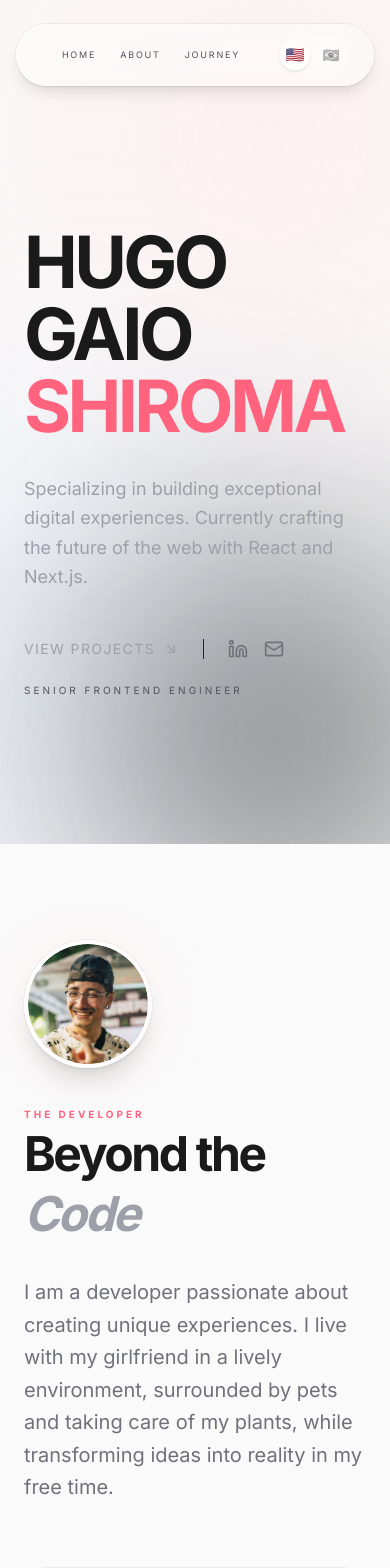
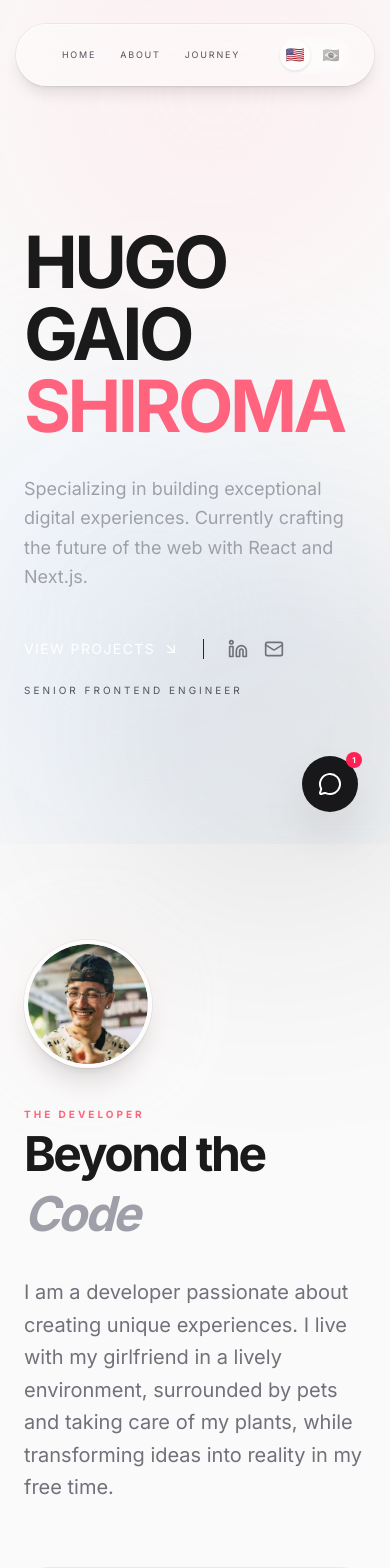
Before and after one commit to hugoshiroma/portfolio-shiroma, a Next.js app: page / in a window 390 px wide. Shown: the top 1568 px of the page. Built offline with nearby package versions, Linux system fonts and the light colour scheme.

Commit message:
fix: Fix render laziness on mobile

```diff
--- a/src/app/globals.css
+++ b/src/app/globals.css
@@ -9,10 +9,15 @@
 }
 
 @layer base {
+  html,
+  body {
+    max-width: 100vw;
+    overflow-x: hidden;
+  }
+
   body {
     background-color: var(--color-background);
     color: var(--color-foreground);
-    overflow-x: hidden;
     font-feature-settings: "ss01", "ss02", "cv01", "cv02", "cv03";
   }
 }
--- a/src/app/layout.tsx
+++ b/src/app/layout.tsx
@@ -3,6 +3,7 @@ import { Inter } from "next/font/google";
 import "./globals.css";
 import SmoothScroll from "@/components/Layout/SmoothScroll";
 import Navbar from "@/components/Layout/Navbar";
+import FloatingContact from "@/components/Layout/FloatingContact";
 import CustomCursor from "@/components/Layout/CustomCursor";
 import Preloader from "@/components/Layout/Preloader";
 import AbstractBackground from "@/components/Layout/AbstractBackground";
@@ -31,6 +32,7 @@ export default function RootLayout({
             <div className="flex min-h-screen flex-col">
               <Navbar />
               <main className="flex-grow">{children}</main>
+              <FloatingContact />
             </div>
           </SmoothScroll>
         </I18nProvider>
--- a/src/components/Layout/AbstractBackground.tsx
+++ b/src/components/Layout/AbstractBackground.tsx
@@ -5,7 +5,7 @@ import { motion } from 'framer-motion';
 export default function AbstractBackground() {
   return (
     <div className="fixed inset-0 -z-10 overflow-hidden pointer-events-none">
-      {/* Rose Blob */}
+      {/* Rose Blob - Optimized for GPU */}
       <motion.div
         animate={{
           x: [0, 40, -20, 0],
@@ -13,14 +13,18 @@ export default function AbstractBackground() {
           scale: [1, 1.1, 0.9, 1],
         }}
         transition={{
-          duration: 20,
+          duration: 25, // Slowed down for better smoothness
           repeat: Infinity,
           ease: 'linear',
         }}
-        className="absolute -top-[10%] -left-[5%] h-[500px] w-[500px] rounded-full bg-rose-100/40 blur-[120px]"
+        className="absolute -top-[10%] -left-[5%] h-[400px] w-[400px] md:h-[500px] md:w-[500px] rounded-full bg-rose-100/40 blur-[80px] md:blur-[120px]"
+        style={{
+          willChange: 'transform, opacity',
+          transform: 'translateZ(0)', // Hardware Acceleration
+        }}
       />
 
-      {/* Blue Blob */}
+      {/* Blue Blob - Optimized for GPU */}
       <motion.div
         animate={{
           x: [0, -50, 30, 0],
@@ -28,25 +32,33 @@ export default function AbstractBackground() {
           scale: [1, 0.9, 1.1, 1],
         }}
         transition={{
-          duration: 25,
+          duration: 30, // Slowed down for better smoothness
           repeat: Infinity,
           ease: 'linear',
         }}
-        className="absolute top-[40%] -right-[10%] h-[600px] w-[600px] rounded-full bg-blue-100/30 blur-[130px]"
+        className="absolute top-[40%] -right-[10%] h-[500px] w-[500px] md:h-[600px] md:w-[600px] rounded-full bg-blue-100/30 blur-[90px] md:blur-[130px]"
+        style={{
+          willChange: 'transform, opacity',
+          transform: 'translateZ(0)', // Hardware Acceleration
+        }}
       />
 
-      {/* Subtle Bottom Accent */}
+      {/* Subtle Bottom Accent - Optimized for GPU */}
       <motion.div
         animate={{
           x: [0, 20, -10, 0],
           y: [0, 10, -30, 0],
         }}
         transition={{
-          duration: 18,
+          duration: 22,
           repeat: Infinity,
           ease: 'linear',
         }}
-        className="absolute -bottom-[20%] left-[20%] h-[400px] w-[700px] rounded-full bg-slate-100/50 blur-[100px]"
+        className="absolute -bottom-[20%] left-[20%] h-[300px] w-[500px] md:h-[400px] md:w-[700px] rounded-full bg-slate-100/50 blur-[70px] md:blur-[100px]"
+        style={{
+          willChange: 'transform, opacity',
+          transform: 'translateZ(0)', // Hardware Acceleration
+        }}
       />
     </div>
   );
--- a/src/components/Layout/CustomCursor.tsx
+++ b/src/components/Layout/CustomCursor.tsx
@@ -6,11 +6,18 @@ import { motion, useSpring } from 'framer-motion';
 export default function CustomCursor() {
   const [mousePosition, setMousePosition] = useState({ x: 0, y: 0 });
   const [isHovering, setIsHovering] = useState(false);
+  const [isVisible, setIsVisible] = useState(false);
 
   const cursorX = useSpring(mousePosition.x, { stiffness: 500, damping: 28 });
   const cursorY = useSpring(mousePosition.y, { stiffness: 500, damping: 28 });
 
   useEffect(() => {
+    // Detect if the device has a mouse/pointer (avoid running on touch devices)
+    const isTouchDevice = 'ontouchstart' in window || navigator.maxTouchPoints > 0;
+    if (isTouchDevice) return;
+
+    setIsVisible(true);
+
     const handleMouseMove = (e: MouseEvent) => {
       setMousePosition({ x: e.clientX, y: e.clientY });
     };
@@ -29,14 +36,16 @@ export default function CustomCursor() {
       }
     };
 
-    window.addEventListener('mousemove', handleMouseMove);
-    window.addEventListener('mouseover', handleMouseOver);
+    window.addEventListener('mousemove', handleMouseMove, { passive: true });
+    window.addEventListener('mouseover', handleMouseOver, { passive: true });
 
     return () => {
       window.removeEventListener('mousemove', handleMouseMove);
       window.removeEventListener('mouseover', handleMouseOver);
     };
   }, []);
+
+  if (!isVisible) return null;
 
   return (
     <motion.div
@@ -48,8 +57,8 @@ export default function CustomCursor() {
         y: '-50%',
         scale: isHovering ? 2.5 : 1,
         backgroundColor: isHovering ? 'white' : 'transparent',
+        willChange: 'transform',
       }}
-      transition={{ type: 'spring', stiffness: 250, damping: 20, mass: 0.5 }}
     />
   );
 }
--- /dev/null
+++ b/src/components/Layout/FloatingContact.tsx
@@ -0,0 +1,60 @@
+'use client';
+
+import { motion, AnimatePresence } from 'framer-motion';
+import { MessageCircle } from 'lucide-react';
+import { useI18n, Trans } from '@/hooks/useI18n';
+import { useState, useEffect } from 'react';
+
+export default function FloatingContact() {
+  const { t } = useI18n();
+  const [showText, setShowText] = useState(false);
+
+  useEffect(() => {
+    const timer = setTimeout(() => setShowText(true), 3000);
+    const hideTimer = setTimeout(() => setShowText(false), 8000);
+    return () => {
+      clearTimeout(timer);
+      clearTimeout(hideTimer);
+    };
+  }, []);
+
+  const handleContactClick = () => {
+    const phoneNumber = '5511996731201';
+    const message = t('whatsappMsg');
+    const encodedMessage = encodeURIComponent(message);
+    window.open(`https://wa.me/${phoneNumber}?text=${encodedMessage}`, '_blank');
+  };
+
+  return (
+    <div className="fixed bottom-8 right-8 z-[60] flex items-center gap-3">
+      <AnimatePresence>
+        {showText && (
+          <motion.div
+            initial={{ opacity: 0, x: 20, scale: 0.8 }}
+            animate={{ opacity: 1, x: 0, scale: 1 }}
+            exit={{ opacity: 0, x: 20, scale: 0.8 }}
+            className="glass hidden rounded-2xl px-4 py-2 text-[10px] font-bold uppercase tracking-widest text-zinc-800 shadow-xl md:block"
+          >
+            <Trans i18nKey="navContact" />
+          </motion.div>
+        )}
+      </AnimatePresence>
+
+      <motion.button
+        onClick={handleContactClick}
+        onHoverStart={() => setShowText(true)}
+        onHoverEnd={() => setShowText(false)}
+        whileHover={{ scale: 1.1 }}
+        whileTap={{ scale: 0.9 }}
+        className="flex h-14 w-14 items-center justify-center rounded-full bg-zinc-900 text-white shadow-2xl transition-colors hover:bg-zinc-800"
+      >
+        <MessageCircle className="h-6 w-6" />
+
+        {/* Mobile Badge */}
+        <div className="absolute -top-1 -right-1 flex h-4 w-4 items-center justify-center rounded-full bg-rose-500 text-[8px] font-bold text-white md:hidden">
+          1
+        </div>
+      </motion.button>
+    </div>
+  );
+}
--- a/src/components/Layout/Navbar.tsx
+++ b/src/components/Layout/Navbar.tsx
@@ -54,7 +54,7 @@ export default function Navbar() {
       transition={{ duration: 0.8, ease: [0.33, 1, 0.68, 1] }}
       className="fixed top-0 left-0 z-50 w-full px-4 py-6 md:px-6 md:py-8"
     >
-      <nav className="mx-auto flex max-w-7xl items-center justify-between gap-4 rounded-full border border-white/40 bg-white/40 px-6 py-3 backdrop-blur-xl shadow-lg ring-1 ring-black/5 md:grid md:grid-cols-3 md:px-8 md:py-4">
+      <nav className="mx-auto flex max-w-7xl items-center justify-between gap-4 rounded-full border border-white/40 bg-white/40 px-6 py-3 backdrop-blur-md shadow-lg ring-1 ring-black/5 md:grid md:grid-cols-3 md:px-8 md:py-4 md:backdrop-blur-xl">
         {/* Left: Brand/Logo (Hidden on mobile, empty on desktop for centering) */}
         <div className="hidden md:block" />
 
@@ -73,15 +73,8 @@ export default function Navbar() {
         </div>
 
         {/* Right: Actions */}
-        <div className="flex items-center justify-end gap-3 md:gap-6">
+        <div className="flex items-center justify-end">
           <LanguageSwitcher />
-
-          <button
-            onClick={handleContactClick}
-            className="hidden overflow-hidden rounded-full bg-zinc-900 px-6 py-2.5 text-[10px] font-medium uppercase tracking-widest text-white transition-all duration-300 hover:bg-zinc-800 hover:shadow-md active:scale-95 sm:block"
-          >
-            <Trans i18nKey="navContact" />
-          </button>
         </div>
       </nav>
     </motion.header>
--- a/src/components/sections/Hero.tsx
+++ b/src/components/sections/Hero.tsx
@@ -29,8 +29,8 @@ export default function Hero() {
   };
 
   return (
-    <section id="home" className="relative flex min-h-screen items-center justify-center overflow-hidden px-6 pt-20">
-      <div className="container mx-auto max-w-7xl">
+    <section id="home" className="relative flex min-h-screen items-center justify-center px-6 pt-20">
+      <div className="container mx-auto max-w-7xl relative">
         <motion.div
           variants={containerVariants}
           initial="hidden"
@@ -57,7 +57,7 @@ export default function Hero() {
           </div>
 
           <motion.div variants={itemVariants} className="mt-4 flex flex-wrap items-center gap-6">
-            <button className="group flex items-center gap-2 text-sm uppercase tracking-widest text-zinc-400 transition-colors hover:text-zinc-300">
+            <button className="group flex items-center gap-2 text-sm uppercase tracking-widest text-white transition-colors hover:text-zinc-400">
               <Trans i18nKey="viewProjects" />
               <ArrowDownRight className="h-4 w-4 transition-transform group-hover:translate-x-1 group-hover:translate-y-1" />
             </button>
@@ -89,8 +89,8 @@ export default function Hero() {
         </motion.div>
       </div>
 
-      {/* Decorative background element */}
-      <div className="absolute -bottom-20 -right-20 -z-10 h-96 w-96 rounded-full bg-zinc-900/50 blur-[120px]" />
+      {/* Decorative background element - Using fixed size and no blur on mobile if needed */}
+      <div className="absolute -bottom-20 -right-20 -z-10 h-96 w-96 rounded-full bg-zinc-900/10 blur-[120px] pointer-events-none md:bg-zinc-900/50" />
     </section>
   );
 }
--- a/src/components/sections/PersonalInfo.tsx
+++ b/src/components/sections/PersonalInfo.tsx
@@ -28,7 +28,7 @@ export default function PersonalInfo() {
     { label: t('statusLabel'), value: t('statusValue'), icon: <Heart className="h-4 w-4 text-rose-300" /> },
     {
       label: t('linkedinLabel'),
-      value: 'hugo-gaio-shiroma',
+      value: 'Hugo Gaio Shiroma',
       icon: <Linkedin className="h-4 w-4 text-blue-400" />,
       href: 'https://www.linkedin.com/in/hugo-gaio-shiroma-ab342215b/'
     },
```
